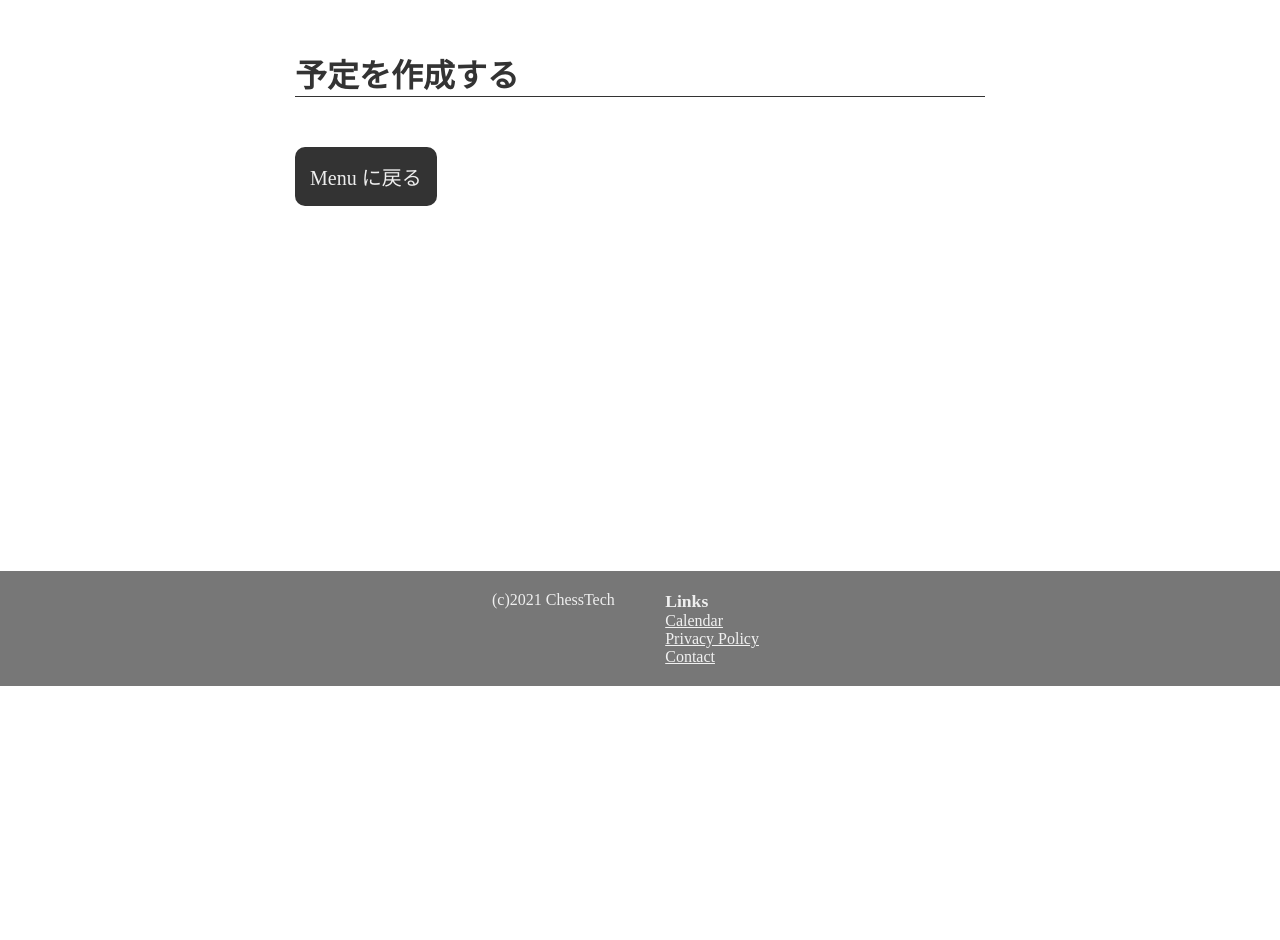
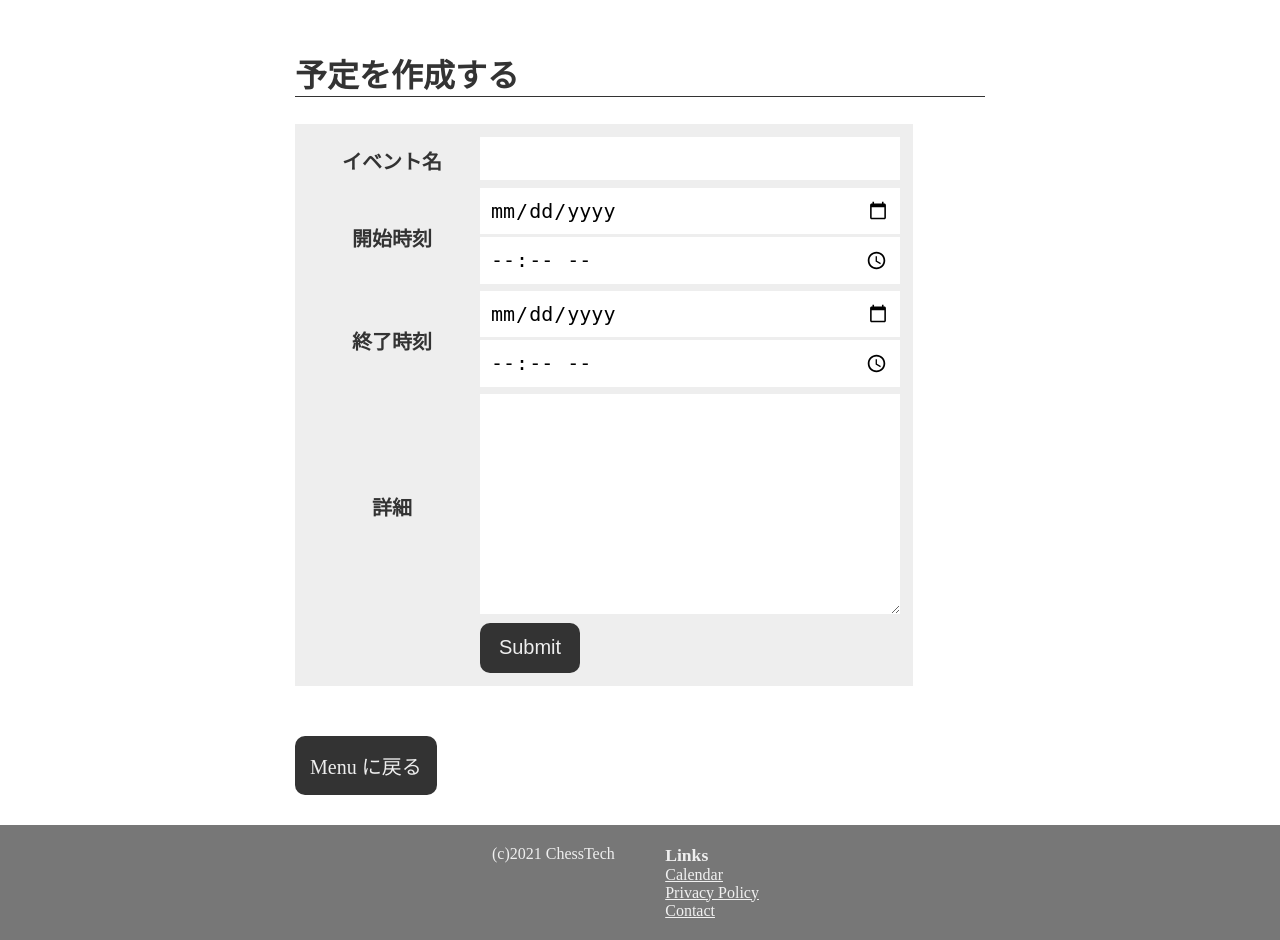
Before and after one commit to grkon03/ChessTechWebsite, a PHP site: page /menu/registSchedules/ in a window 1280 px wide. Shown: the part 114-1054 px from the top of the page. Before the commit the page ends 800 px from the top, so only its background shows below. Run offline with PHP 8.4, Linux system fonts and the light colour scheme; some web fonts are replaced.

Commit message:
registSchedulesのPCデザイン作成

```diff
--- /dev/null
+++ b/php/css/main/menu/registSchedules/index.css
@@ -0,0 +1,58 @@
+/* for all */
+
+@media screen and (max-width: 700px) {
+    /* for pc */
+
+}
+
+@media screen and (min-width: 701px) {
+    /* for smartphone */
+
+    #regist_schedule #regist_schedule_form table {
+        background: #eee;
+        font-size: 20px;
+        padding: 10px;
+    }
+
+    #regist_schedule #regist_schedule_form th {
+        width: 150px;
+        padding: 10px
+    }
+
+    #regist_schedule #regist_schedule_form td {
+        background: #eee;
+    }
+
+    #regist_schedule #regist_schedule_form input {
+        width: 400px;
+        font-size: 20px;
+        padding: 10px;
+        display: block;
+        border: none;
+        border-bottom: 3px solid #eee;
+    }
+
+    #regist_schedule #regist_schedule_form textarea {
+        width: 400px;
+        height: 200px;
+        font-size: 20px;
+        padding: 10px;
+        border: none;
+    }
+
+    #regist_schedule input#regist_schedule_form_submit {
+        width: 100px;
+        height: 50px;
+        background: #333;
+        color: #eee;
+        border: none;
+        border-radius: 10px;
+        cursor: pointer;
+        transition: 0.3s;
+    }
+
+    #regist_schedule input#regist_schedule_form_submit:hover {
+        background: #f6f6f6;
+        color: #333;
+    }
+}
--- a/php/menu/registSchedules/index.php
+++ b/php/menu/registSchedules/index.php
@@ -22,6 +22,54 @@
         <div id="main">
             <div id="menu_page_main">
                 <h2>予定を作成する</h2>
+                <div id="regist_schedule">
+                    <form id="regist_schedule_form" action="./" method="POST">
+                        <table>
+                            <tbody>
+                                <tr>
+                                    <th>
+                                        イベント名
+                                    </th>
+                                    <td>
+                                        <input type="text" name="name" required>
+                                    </td>
+                                </tr>
+                                <tr>
+                                    <th>
+                                        開始時刻
+                                    </th>
+                                    <td>
+                                        <input type="date" name="date_start_date" required>
+                                        <input type="time" name="date_start_time" required>
+                                    </td>
+                                </tr>
+                                <tr>
+                                    <th>
+                                        終了時刻
+                                    </th>
+                                    <td>
+                                        <input type="date" name="date_end_date" required>
+                                        <input type="time" name="date_end_time" required>
+                                    </td>
+                                </tr>
+                                <tr>
+                                    <th>
+                                        詳細
+                                    </th>
+                                    <td>
+                                        <textarea name="detail" required></textarea>
+                                    </td>
+                                </tr>
+                                <tr>
+                                    <th id="regist_schedule_form_th_submit"></th>
+                                    <td>
+                                        <input type="submit" id="regist_schedule_form_submit">
+                                    </td>
+                                </tr>
+                            </tbody>
+                        </table>
+                    </form>
+                </div>
             </div>
             <div id="menu_page_footer">
                 <a href="../" id="back_to_menu">Menu に戻る</a>
```
